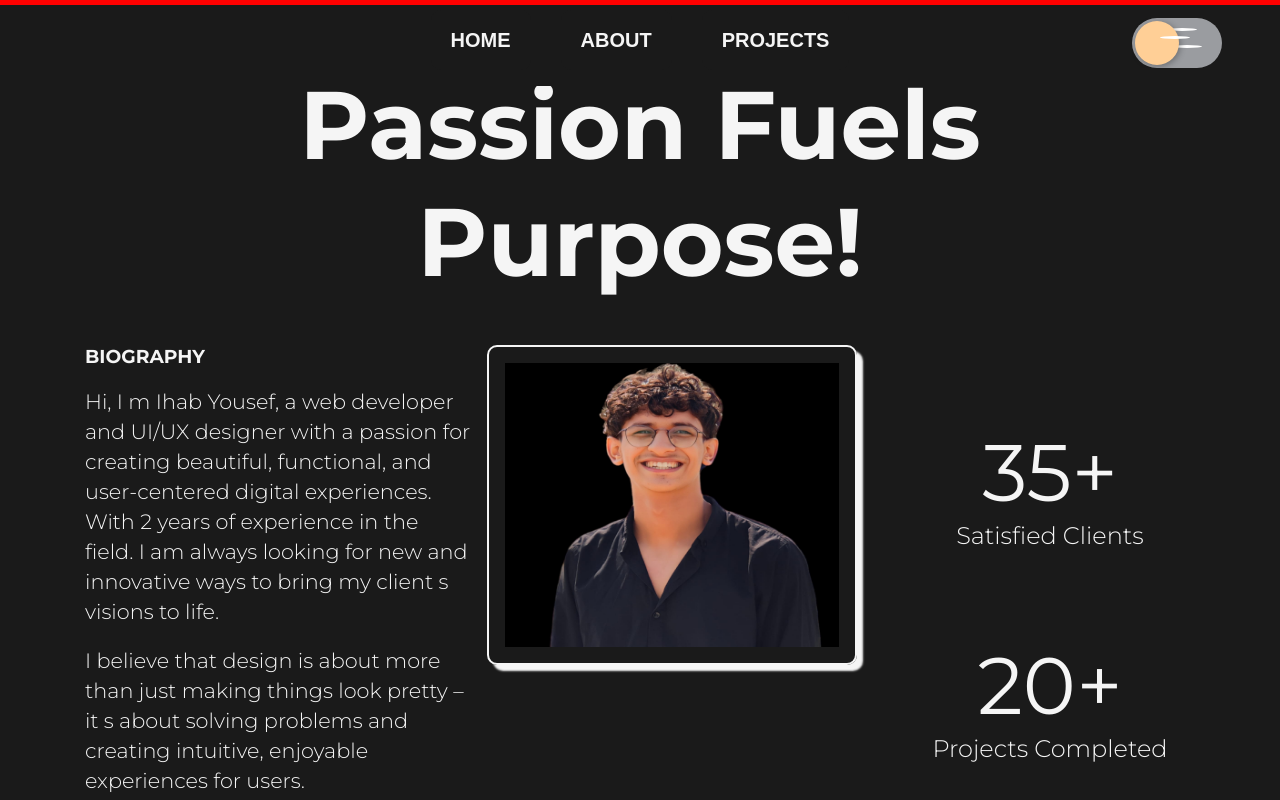
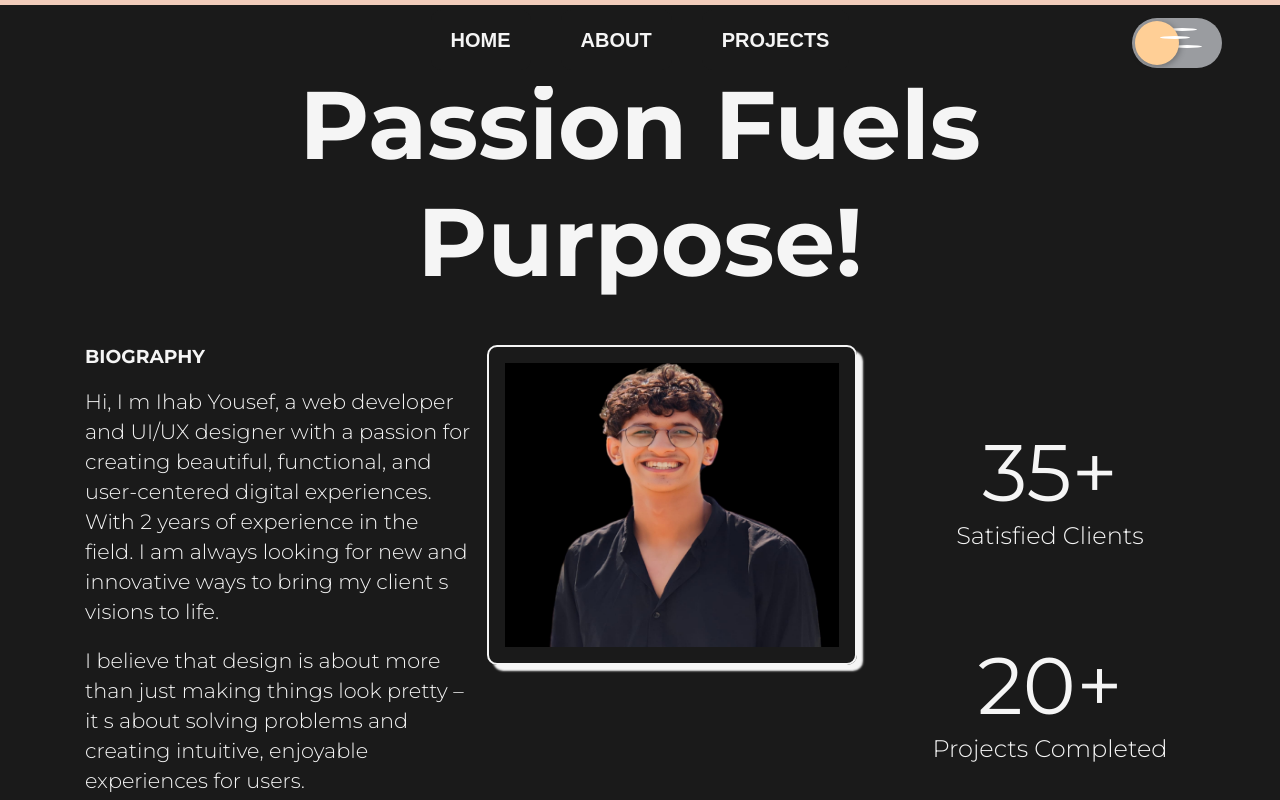
Before and after one commit to ehabyousef/The-Portfolio, a Next.js app: page /about in a window 1280 px wide. Shown: the top 800 px of the page. Built offline with nearby package versions, Linux system fonts and the light colour scheme.

Commit message:
add color

```diff
--- a/app/component/Navbar/Navbar.module.css
+++ b/app/component/Navbar/Navbar.module.css
@@ -21,7 +21,7 @@
   left: 0;
   width: 100%;
   height: 5px;
-  background-color: red;
+  background-color: var(--beige);
   transform-origin: 0%;
 }
 .button {
```
